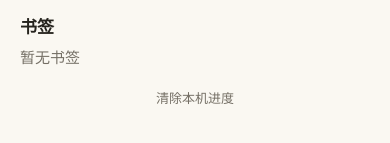
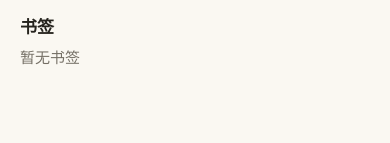
Before and after one commit to XipanXiao/sutrareader, a React Native app: screen / in a window 390 px wide. Shown: the part 589-732 px from the top of the page. Built offline with nearby package versions, Linux system fonts and the light colour scheme; what expo-file-system, opencc-js would draw is missing.

Commit message:
Remove local reset action

```diff
--- a/App.tsx
+++ b/App.tsx
@@ -25,7 +25,7 @@ import {
   segmentReadFraction,
   totalChars,
 } from "./src/lib/progress";
-import { loadReaderState, resetReaderState, saveReaderState } from "./src/lib/storage";
+import { loadReaderState, saveReaderState } from "./src/lib/storage";
 import {
   Bookmark,
   CbetaCatalogItem,
@@ -220,14 +220,6 @@ function SutraReaderApp() {
     setScreen("home");
   };
 
-  const resetProgress = () => {
-    const nextState = { bookmarks: [], readRanges: [] };
-    const start = offsetToPosition(currentWork, 0);
-    setCurrentPosition(start);
-    setReaderState(nextState);
-    resetReaderState();
-  };
-
   return (
     <SafeAreaView style={[styles.root, { backgroundColor: theme.background }]}>
       <StatusBar style={dark ? "light" : "dark"} />
@@ -251,7 +243,6 @@ function SutraReaderApp() {
           onOpenBookmark={openBookmark}
           onDeleteBookmark={deleteBookmark}
           onLoadDefault={() => openCatalogItem(defaultCatalogItem)}
-          onReset={resetProgress}
         />
       ) : null}
       {screen === "library" ? (
@@ -304,7 +295,6 @@ function HomeScreen({
   onOpenBookmark,
   onDeleteBookmark,
   onLoadDefault,
-  onReset,
 }: {
   theme: Theme;
   currentWork: SutraWork;
@@ -320,7 +310,6 @@ function HomeScreen({
   onOpenBookmark: (bookmark: Bookmark) => void;
   onDeleteBookmark: (bookmark: Bookmark) => void;
   onLoadDefault: () => void;
-  onReset: () => void;
 }) {
   const activeBookmarks = readerState.bookmarks.filter(
     (bookmark) => (globalProgress.workFractions[bookmark.workId] ?? 0) < completedThreshold,
@@ -410,10 +399,6 @@ function HomeScreen({
           {currentWork.sourceAttribution}
         </Text>
       ) : null}
-
-      <Pressable onPress={onReset} style={styles.resetButton}>
-        <Text style={[styles.resetText, { color: theme.muted }]}>清除本机进度</Text>
-      </Pressable>
     </ScrollView>
   );
 }
@@ -1332,14 +1317,6 @@ const styles = StyleSheet.create({
     lineHeight: 18,
     marginTop: 18,
   },
-  resetButton: {
-    marginTop: "auto",
-    paddingVertical: 18,
-  },
-  resetText: {
-    fontSize: 13,
-    textAlign: "center",
-  },
   topBar: {
     alignItems: "center",
     flexDirection: "row",
```
